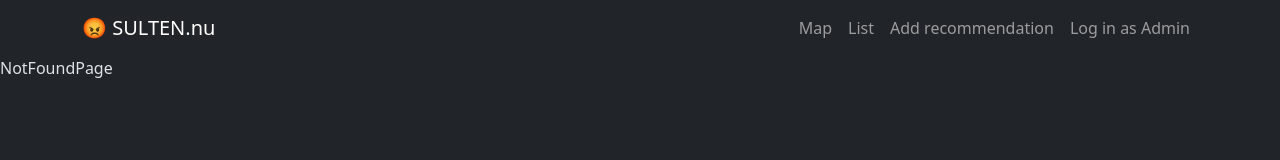
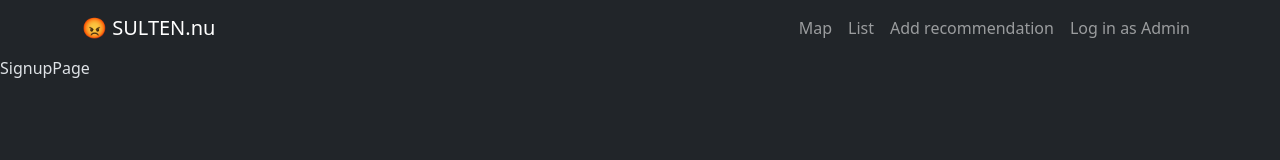
Before and after one commit to landicami/sulten-app, a React (Vite) app: page /signup in a window 1280 px wide. Shown: the top 160 px of the page. Built offline with nearby package versions, Linux system fonts and the light colour scheme; no server answers.

Commit message:
added signupPage, aboutusPage and updateprofilePage

```diff
--- a/src/App.tsx
+++ b/src/App.tsx
@@ -11,6 +11,9 @@ import AddRestaurantPage from "./pages/AddRestaurantPage";
 import ProtectedRoutes from "./components/ProtectedRoutes";
 import ListAllRestaurantsPage from "./pages/ListAllRestaurantPage";
 import "./assets/scss/App.scss";
+import SignupPage from "./pages/SignupPage";
+import UpdateProfilePage from "./pages/Auth/UpdateProfilePage";
+import AboutUsPage from "./pages/AboutUsPage";
 
 
 function App() {
@@ -24,16 +27,19 @@ function App() {
 				<Route path="/" element={<MapPage />} />
 				<Route path="/add-restaurant" element={<AddRestaurantPage />} />
 				<Route path="/list-all-restaurants" element={<ListAllRestaurantsPage />} />
+				<Route path="/about-us" element={<AboutUsPage />} />
 
 				{/* Protected Routes */}
 				<Route element={<ProtectedRoutes />}>
 					<Route path="/admin-restaurant" element={<AdminRestaurantPage />} />
 					<Route path="/edit-restaurant" element={<EditRestaurantPage />} />
+					<Route path="/update-profile" element={<UpdateProfilePage />} />
 				</Route>
 
 				{/* Auth Routes */}
 				<Route path="/login" element={<LoginPage />} />
 				<Route path="/forgot-password" element={<ForgotPasswordPage />} />
+				<Route path="/signup" element={<SignupPage />} />
 			</Routes>
 
 			<ToastContainer
--- /dev/null
+++ b/src/pages/AboutUsPage.tsx
@@ -0,0 +1,8 @@
+
+const AboutUsPage = () => {
+    return (
+        <div>AboutUsPage</div>
+    )
+}
+
+export default AboutUsPage;
--- /dev/null
+++ b/src/pages/Auth/UpdateProfilePage.tsx
@@ -0,0 +1,8 @@
+
+const UpdateProfilePage = () => {
+    return (
+        <div>UpdateProfilePage</div>
+    )
+}
+
+export default UpdateProfilePage
--- /dev/null
+++ b/src/pages/SignupPage.tsx
@@ -0,0 +1,8 @@
+
+const SignupPage = () => {
+    return (
+        <div>SignupPage</div>
+    )
+}
+
+export default SignupPage;
```
